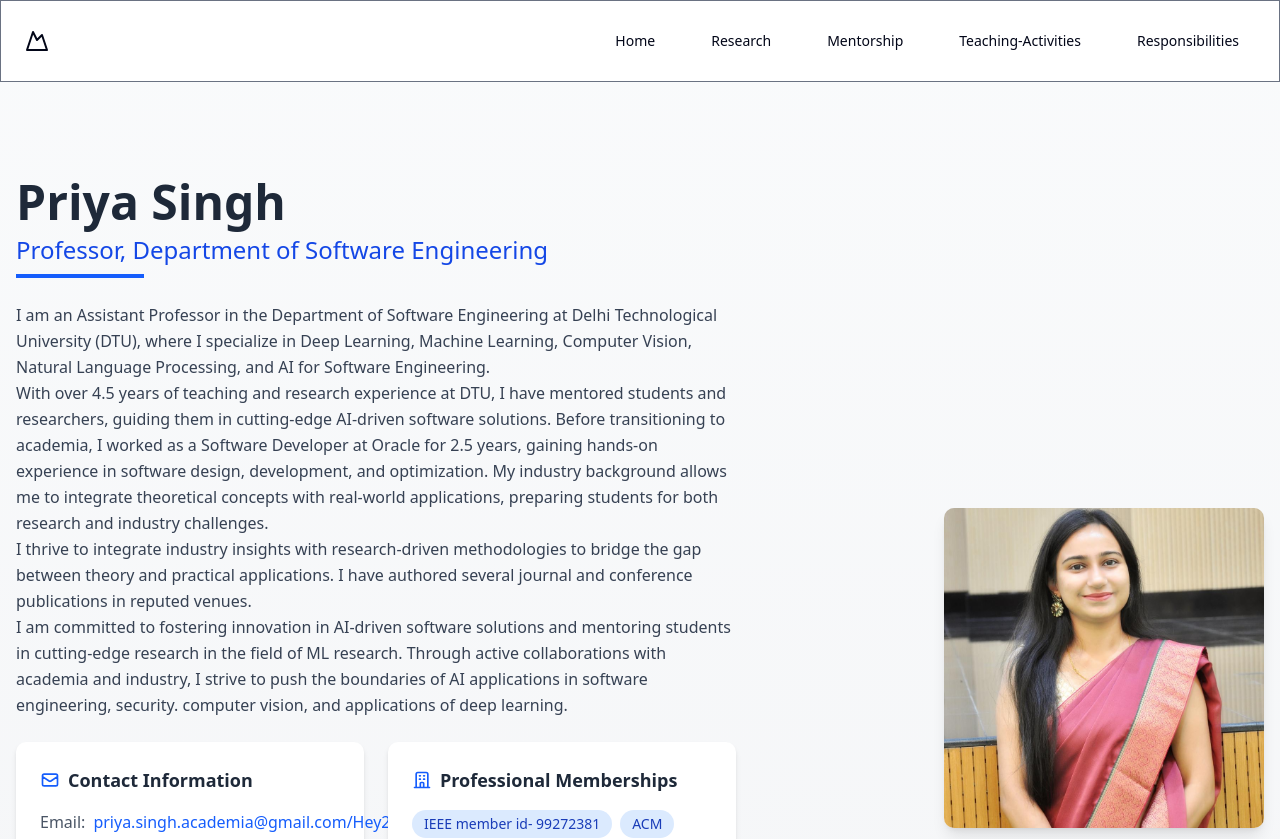
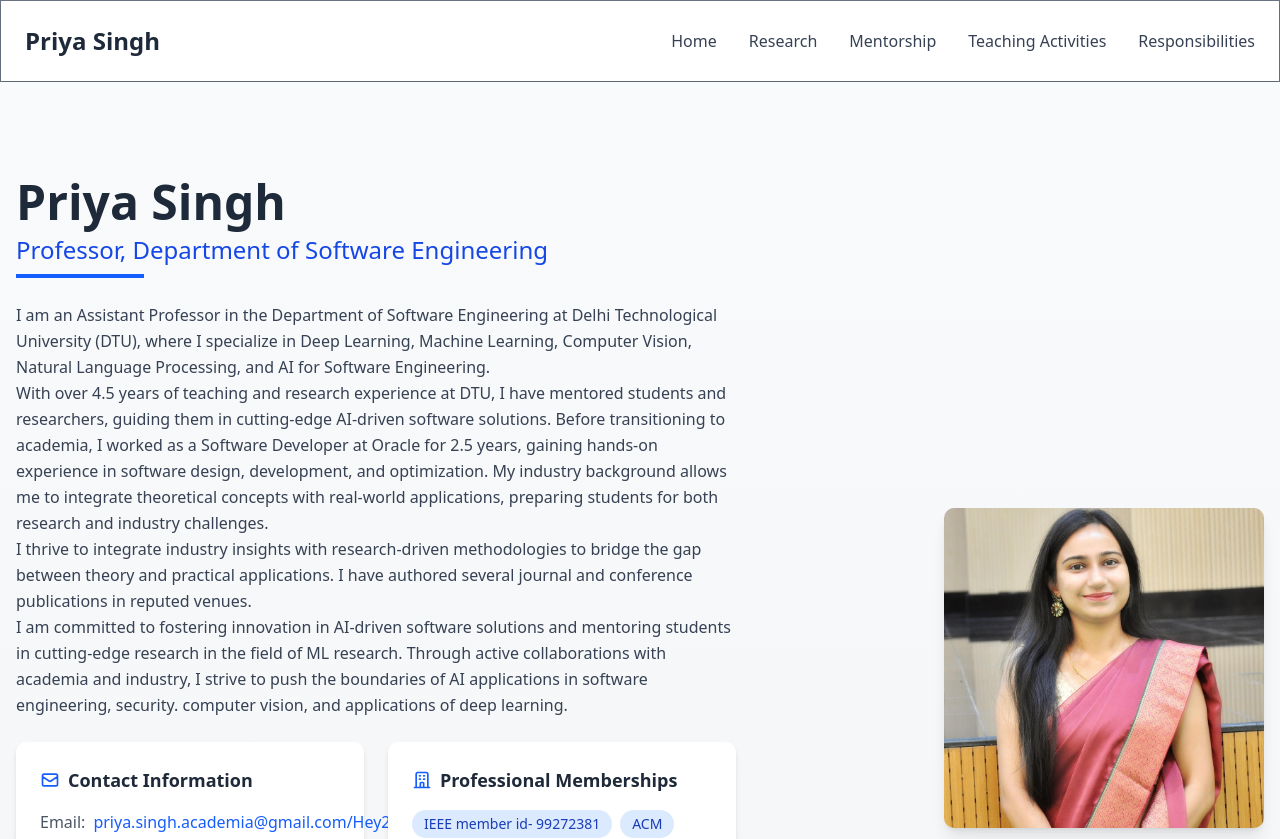
Before and after one commit to Jaan19867/PS_Portfolio, a React (Vite) app: page /PS_Portfolio/home in a window 1280 px wide. Shown: the top 839 px of the page. Built offline with nearby package versions, Linux system fonts and the light colour scheme.

Commit message:
committed

```diff
--- a/src/DepthComponents/Navbar.jsx
+++ b/src/DepthComponents/Navbar.jsx
@@ -1,16 +1,13 @@
-/**
- * v0 by Vercel.
- * @see https://v0.dev/t/lJwnQlHSEBA
- * Documentation: https://v0.dev/docs#integrating-generated-code-into-your-nextjs-app
- */
 import { Sheet, SheetTrigger, SheetContent } from "@/components/ui/sheet"
 import { Button } from "@/components/ui/button"
-import {Link , useNavigate} from "react-router-dom";
+import { Link } from "react-router-dom"
 
 export default function Navbar() {
   return (
-    <header className="flex h-20 w-full shrink-0 items-center px-4 md:px-6">
-      <div className="flex items-center justify-between w-full lg:w-auto">
+    <header className="bg-white shadow-md">
+      <div className="container mx-auto px-4 md:px-6 flex h-20 items-center justify-between">
+        {/* Mobile View: Menu Icon + Name */}
+        <div className="flex items-center lg:hidden space-x-4">
           <Sheet>
             <SheetTrigger asChild>
               <Button variant="outline" size="icon" className="lg:hidden">
@@ -18,102 +15,95 @@ export default function Navbar() {
                 <span className="sr-only">Toggle navigation menu</span>
               </Button>
             </SheetTrigger>
-          <SheetContent side="left">
-            <Link href="#" className="mr-6 flex" prefetch={false}>
-              <MountainIcon className="h-6 w-6" />
-              <span className="sr-only">Acme Inc</span>
-            </Link>
-            <div className="grid gap-2 py-6">
+
+            <SheetContent side="left" className="w-64">
+              <div className="p-4">
+                <div className="text-2xl font-bold mb-6">Priya Singh</div>
+                <div className="grid gap-4">
                   <Link
-                to=""
-                className="flex w-full items-center py-2 text-lg font-semibold"
-                prefetch={false}
+                    to="/"
+                    className="text-lg font-medium hover:text-blue-600"
                   >
                     Home
                   </Link>
                   <Link
                     to="/research"
-                className="flex w-full items-center py-2 text-lg font-semibold"
-                prefetch={false}
+                    className="text-lg font-medium hover:text-blue-600"
                   >
                     Research
                   </Link>
                   <Link
                     to="/mentorship"
-                className="flex w-full items-center py-2 text-lg font-semibold"
-                prefetch={false}
+                    className="text-lg font-medium hover:text-blue-600"
                   >
                     Mentorship
                   </Link>
                   <Link
-                to="teaching-activites"
-                className="flex w-full items-center py-2 text-lg font-semibold"
-                prefetch={false}
+                    to="/teaching-activities"
+                    className="text-lg font-medium hover:text-blue-600"
                   >
-                Teaching-Activities
+                    Teaching Activities
                   </Link>
                   <Link
-                href="/responsibilities"
-                className="flex w-full items-center py-2 text-lg font-semibold"
-                prefetch={false}
+                    to="/responsibilities"
+                    className="text-lg font-medium hover:text-blue-600"
                   >
                     Responsibilities
                   </Link>
                 </div>
+              </div>
             </SheetContent>
           </Sheet>
 
-        <div className="lg:hidden text-left text-2xl">
-          <h2 className="font-semibold">Priya Singh</h2>
-
-        </div>
+          {/* Display Professor's Name */}
+          <div className="text-lg font-semibold text-gray-800">Priya Singh</div>
         </div>
 
-      <Link href="#" className="mr-6 hidden lg:flex" prefetch={false}>
-        <MountainIcon className="h-6 w-6" />
-        <span className="sr-only">Acme Inc</span>
-      </Link>
-      <nav className="ml-auto hidden lg:flex gap-6">
+        {/* Desktop View: Logo */}
         <Link
           to="/"
-          className="group inline-flex h-9 w-max items-center justify-center rounded-md bg-white px-4 py-2 text-sm font-medium transition-colors hover:bg-gray-100 hover:text-gray-900 focus:bg-gray-100 focus:text-gray-900 focus:outline-none disabled:pointer-events-none disabled:opacity-50 data-[active]:bg-gray-100/50 data-[state=open]:bg-gray-100/50 dark:bg-gray-950 dark:hover:bg-gray-800 dark:hover:text-gray-50 dark:focus:bg-gray-800 dark:focus:text-gray-50 dark:data-[active]:bg-gray-800/50 dark:data-[state=open]:bg-gray-800/50"
-          prefetch={false}
+          className="text-2xl font-bold text-gray-800 hover:text-blue-600 hidden lg:block"
+        >
+          Priya Singh
+        </Link>
+
+        {/* Desktop Menu */}
+        <nav className="hidden lg:flex items-center space-x-8">
+          <Link
+            to="/"
+            className="text-gray-700 hover:text-blue-600 font-medium transition"
           >
             Home
           </Link>
           <Link
             to="/research"
-          className="group inline-flex h-9 w-max items-center justify-center rounded-md bg-white px-4 py-2 text-sm font-medium transition-colors hover:bg-gray-100 hover:text-gray-900 focus:bg-gray-100 focus:text-gray-900 focus:outline-none disabled:pointer-events-none disabled:opacity-50 data-[active]:bg-gray-100/50 data-[state=open]:bg-gray-100/50 dark:bg-gray-950 dark:hover:bg-gray-800 dark:hover:text-gray-50 dark:focus:bg-gray-800 dark:focus:text-gray-50 dark:data-[active]:bg-gray-800/50 dark:data-[state=open]:bg-gray-800/50"
-          prefetch={false}
+            className="text-gray-700 hover:text-blue-600 font-medium transition"
           >
             Research
           </Link>
           <Link
             to="/mentorship"
-          className="group inline-flex h-9 w-max items-center justify-center rounded-md bg-white px-4 py-2 text-sm font-medium transition-colors hover:bg-gray-100 hover:text-gray-900 focus:bg-gray-100 focus:text-gray-900 focus:outline-none disabled:pointer-events-none disabled:opacity-50 data-[active]:bg-gray-100/50 data-[state=open]:bg-gray-100/50 dark:bg-gray-950 dark:hover:bg-gray-800 dark:hover:text-gray-50 dark:focus:bg-gray-800 dark:focus:text-gray-50 dark:data-[active]:bg-gray-800/50 dark:data-[state=open]:bg-gray-800/50"
-          prefetch={false}
+            className="text-gray-700 hover:text-blue-600 font-medium transition"
           >
             Mentorship
           </Link>
           <Link
             to="/teaching-activities"
-          className="group inline-flex h-9 w-max items-center justify-center rounded-md bg-white px-4 py-2 text-sm font-medium transition-colors hover:bg-gray-100 hover:text-gray-900 focus:bg-gray-100 focus:text-gray-900 focus:outline-none disabled:pointer-events-none disabled:opacity-50 data-[active]:bg-gray-100/50 data-[state=open]:bg-gray-100/50 dark:bg-gray-950 dark:hover:bg-gray-800 dark:hover:text-gray-50 dark:focus:bg-gray-800 dark:focus:text-gray-50 dark:data-[active]:bg-gray-800/50 dark:data-[state=open]:bg-gray-800/50"
-          prefetch={false}
+            className="text-gray-700 hover:text-blue-600 font-medium transition"
           >
-          Teaching-Activities
+            Teaching Activities
           </Link>
           <Link
             to="/responsibilities"
-          className="group inline-flex h-9 w-max items-center justify-center rounded-md bg-white px-4 py-2 text-sm font-medium transition-colors hover:bg-gray-100 hover:text-gray-900 focus:bg-gray-100 focus:text-gray-900 focus:outline-none disabled:pointer-events-none disabled:opacity-50 data-[active]:bg-gray-100/50 data-[state=open]:bg-gray-100/50 dark:bg-gray-950 dark:hover:bg-gray-800 dark:hover:text-gray-50 dark:focus:bg-gray-800 dark:focus:text-gray-50 dark:data-[active]:bg-gray-800/50 dark:data-[state=open]:bg-gray-800/50"
-          prefetch={false}
+            className="text-gray-700 hover:text-blue-600 font-medium transition"
           >
             Responsibilities
           </Link>
         </nav>
+      </div>
     </header>
   )
 }
-
 
 function MenuIcon(props) {
   return (
@@ -135,22 +125,3 @@ function MenuIcon(props) {
     </svg>
   )
 }
-
-function MountainIcon(props) {
-  return (
-    <svg
-      {...props}
-      xmlns="http://www.w3.org/2000/svg"
-      width="24"
-      height="24"
-      viewBox="0 0 24 24"
-      fill="none"
-      stroke="currentColor"
-      strokeWidth="2"
-      strokeLinecap="round"
-      strokeLinejoin="round"
-    >
-      <path d="m8 3 4 8 5-5 5 15H2L8 3z" />
-    </svg>
-  )
-}
```
Lines whose indentation alone changed are shown as unchanged.
